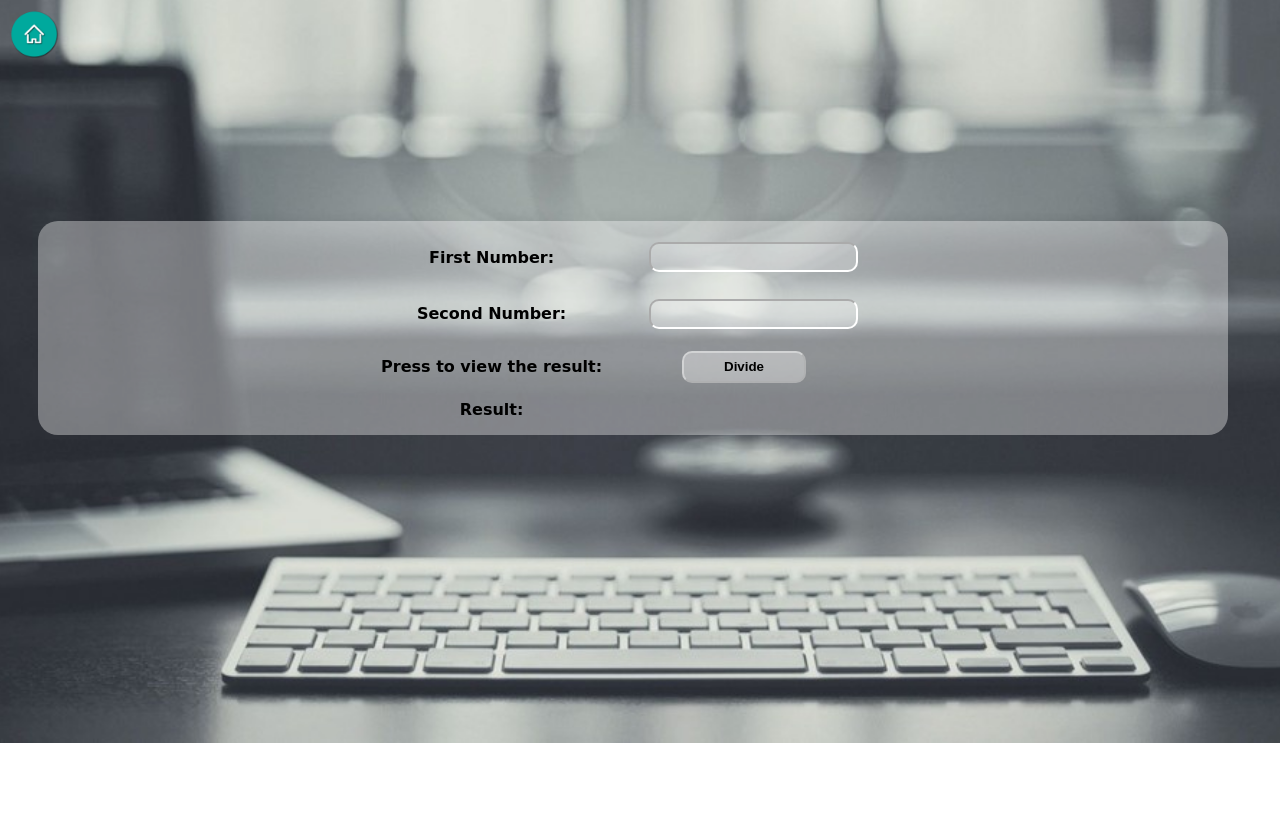
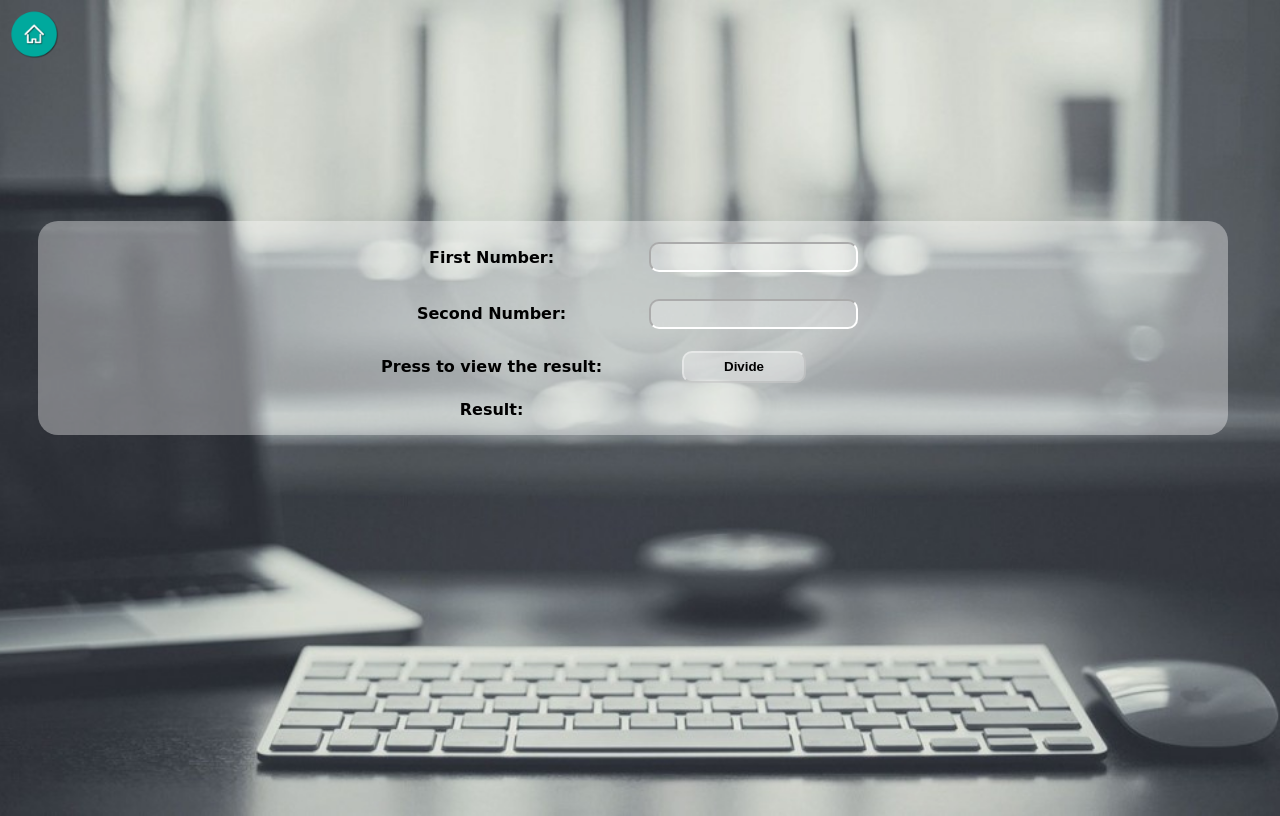
Before and after one commit to BishoyMokhless/LoginPage, a plain HTML site: page form.html in a window 1280 px wide. Drawn offline with Linux system fonts and the light colour scheme; a web font is replaced by a local one.

Commit message:
Update formCSS.css

```diff
--- a/formCSS.css
+++ b/formCSS.css
@@ -9,8 +9,8 @@ body{
   background-repeat: no-repeat;
   background-position: center;
   width: 100%;
-  height: 100%;
-  background-size: 99em;
+  height: 100vh;
+  background-size: cover;
 
 }
 table, th, td {
```
